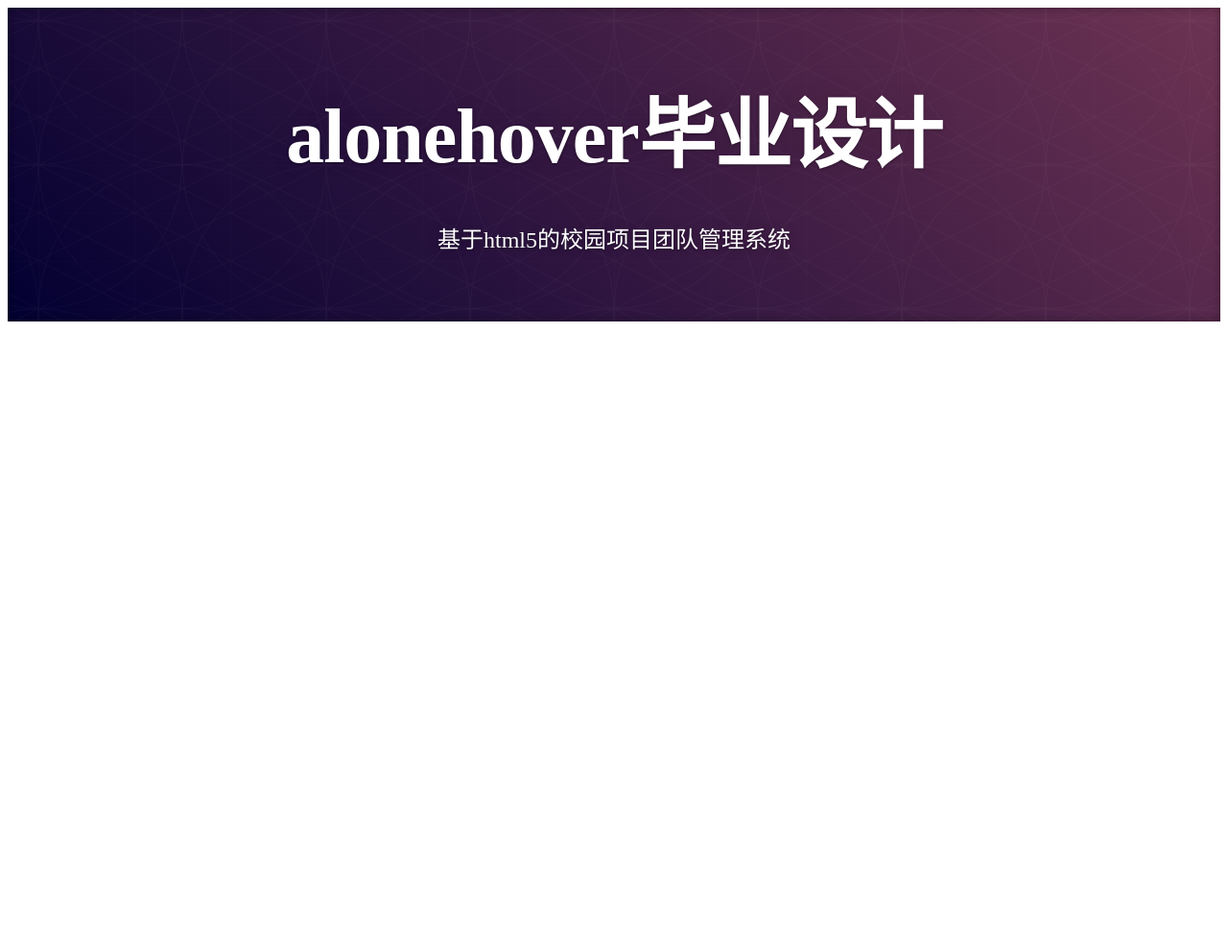
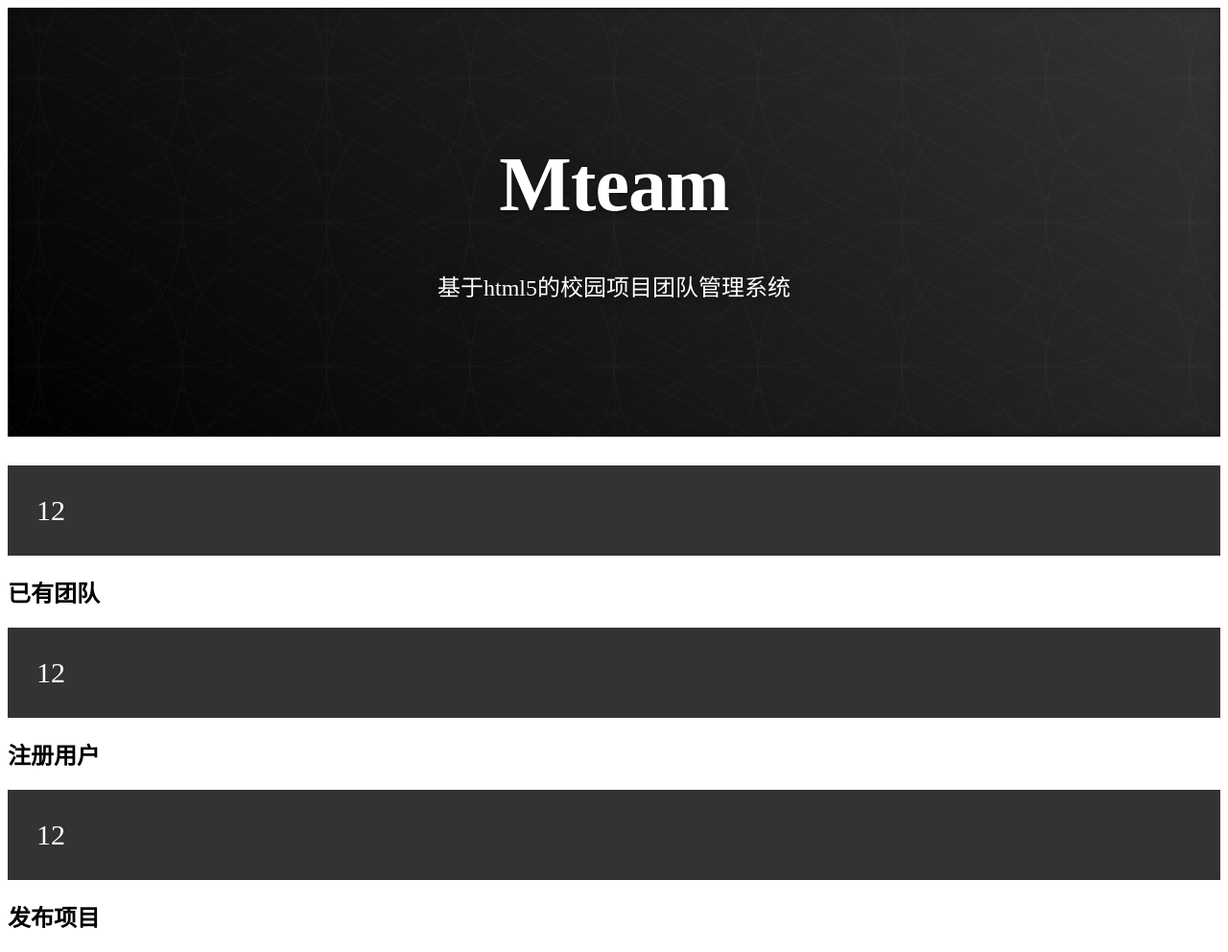
Before and after one commit to alonehover/Mteam, a PHP site: the page made by Application/Home/View/Index/index.html in a window 1280 px wide. Shown: the whole page at 96% size. Before the commit the page ends 335 px from the top, so only its background shows below. Run offline with PHP 8.4, Linux system fonts and the light colour scheme; the template is opened without the code that fills it, so the values that code supplies are empty.

Commit message:
join less
使用less编写样式文件

```diff
--- a/Application/Home/View/Common/headlink.html
+++ b/Application/Home/View/Common/headlink.html
@@ -1,4 +1,5 @@
 <meta charset="utf-8">
+<title>Mteam</title>
 <meta http-equiv="X-UA-Compatible" content="IE=edge">
 <meta name="viewport" content="width=device-width, initial-scale=1">
 <link href="__PUBLIC__/bootstrap/css/bootstrap.min.css" rel="stylesheet">
--- a/Application/Home/View/Common/headnav.html
+++ b/Application/Home/View/Common/headnav.html
@@ -1,4 +1,4 @@
-  <nav class="navbar navbar-inverse" role="navigation">
+  <nav class="navbar navbar-inverse navbar-fixed-top" role="navigation">
     <div class="container">
       <div class="navbar-header">
         <button type="button" class="navbar-toggle collapsed" data-toggle="collapse" data-target="#navbar" aria-expanded="false" aria-controls="navbar">
@@ -7,11 +7,11 @@
           <span class="icon-bar"></span>
           <span class="icon-bar"></span>
         </button>
-        <a class="navbar-brand" href="#">Mteam</a>
+        <a class="navbar-brand" href="{:U('Home/Index/index')}">Mteam</a>
       </div>
       <div id="navbar" class="collapse navbar-collapse">
         <ul class="nav navbar-nav">
-          <li class="active"><a href="#">首页</a></li>
+          <li class="active"><a href="{:U('Home/Index/index')}">首页</a></li>
           <li><a href="#about">团队</a></li>
           <li><a href="#contact">项目</a></li>
         </ul>
--- a/Application/Home/View/Index/index.html
+++ b/Application/Home/View/Index/index.html
@@ -1,18 +1,33 @@
 <!DOCTYPE html>
 <html lang="zh-cn">
   <head>
-	  <title>Bootstrap</title>
 	  <include file="Common:headlink"/>
-	  <link rel="stylesheet" type="text/css" href="../../../../Public/css/home.css"/>
+	  <link rel="stylesheet" type="text/css" href="__PUBLIC__/css/index.css"/>
   </head>
   <body>
   	<include file="Common:headnav"/>
-  	<div class="jumbotron masthead">
+  	<div class="masthead jumbotron">
     	<div class="container">
-	        <h1>alonehover毕业设计</h1>
+	        <h1>Mteam</h1>
 	        <p class="lead">基于html5的校园项目团队管理系统</p>
       	</div>
-    </div><!-- /.container -->
+    </div><!-- /.container-top -->
+    <div class="container">
+      <div class="row text-center mt-num">
+        <div class="col-md-4">
+          <div class="num">12</div>
+          <h2>已有团队</h2>
+        </div>
+        <div class="col-md-4">
+          <div class="num">12</div>
+          <h2>注册用户</h2>
+        </div>
+        <div class="col-md-4">
+          <div class="num">12</div>
+          <h2>发布项目</h2>
+        </div>
+      </div>
+    </div>
     <include file="Common:footlink"/>
   </body>
 </html>
--- a/Public/css/home.css
+++ /dev/null
@@ -1,61 +0,0 @@
-.masthead {
-	padding: 70px 0 80px;
-	margin-bottom: 0;
-	color: #fff;
-}
-
-.jumbotron {
-  position: relative;
-  padding: 40px 0;
-  color: #fff;
-  text-align: center;
-  text-shadow: 0 1px 3px rgba(0,0,0,.4), 0 0 30px rgba(0,0,0,.075);
-  background: #020031; /* Old browsers */
-  background: -moz-linear-gradient(45deg,  #020031 0%, #6d3353 100%); /* FF3.6+ */
-  background: -webkit-gradient(linear, left bottom, right top, color-stop(0%,#020031), color-stop(100%,#6d3353)); /* Chrome,Safari4+ */
-  background: -webkit-linear-gradient(45deg,  #020031 0%,#6d3353 100%); /* Chrome10+,Safari5.1+ */
-  background: -o-linear-gradient(45deg,  #020031 0%,#6d3353 100%); /* Opera 11.10+ */
-  background: -ms-linear-gradient(45deg,  #020031 0%,#6d3353 100%); /* IE10+ */
-  background: linear-gradient(45deg,  #020031 0%,#6d3353 100%); /* W3C */
-  filter: progid:DXImageTransform.Microsoft.gradient( startColorstr='#020031', endColorstr='#6d3353',GradientType=1 ); /* IE6-9 fallback on horizontal gradient */
-  -webkit-box-shadow: inset 0 3px 7px rgba(0,0,0,.2), inset 0 -3px 7px rgba(0,0,0,.2);
-     -moz-box-shadow: inset 0 3px 7px rgba(0,0,0,.2), inset 0 -3px 7px rgba(0,0,0,.2);
-          box-shadow: inset 0 3px 7px rgba(0,0,0,.2), inset 0 -3px 7px rgba(0,0,0,.2);
-}
-.jumbotron h1 {
-  font-size: 80px;
-  font-weight: bold;
-  letter-spacing: -1px;
-  line-height: 1;
-}
-.jumbotron p {
-  font-size: 24px;
-  font-weight: 300;
-  line-height: 1.25;
-  margin-bottom: 30px;
-}
-.jumbotron .container {
-  position: relative;
-  z-index: 2;
-}
-.jumbotron:after {
-  content: '';
-  display: block;
-  position: absolute;
-  top: 0;
-  right: 0;
-  bottom: 0;
-  left: 0;
-  background: url(../img/bs-docs-masthead-pattern.png) repeat center center;
-  opacity: .4;
-}
-@media
-only screen and (-webkit-min-device-pixel-ratio: 2),
-only screen and (   min--moz-device-pixel-ratio: 2),
-only screen and (     -o-min-device-pixel-ratio: 2/1) {
-
-  .jumbotron:after {
-    background-size: 150px 150px;
-  }
-
-}
--- /dev/null
+++ b/Public/css/index.css
@@ -0,0 +1,76 @@
+.masthead {
+  padding: 70px 0 80px;
+  margin-bottom: 0;
+  color: #fff;
+}
+@media screen and (min-width: 768px) {
+  .masthead {
+    padding: 90px 0 110px;
+  }
+}
+.jumbotron {
+  position: relative;
+  color: #fff;
+  text-align: center;
+  text-shadow: 0 1px 3px rgba(0, 0, 0, 0.4), 0 0 30px rgba(0, 0, 0, 0.075);
+  background: #000;
+  /* Old browsers */
+  background: -moz-linear-gradient(45deg, #aa0000 0%, #550000 100%);
+  /* FF3.6+ */
+  background: -webkit-gradient(linear, left bottom, right top, color-stop(0%, #000000), color-stop(100%, #550000));
+  /* Chrome,Safari4+ */
+  background: -webkit-linear-gradient(45deg, #000000 0%, #550000 100%);
+  /* Chrome10+,Safari5.1+ */
+  background: -o-linear-gradient(45deg, #000000 0%, #550000 100%);
+  /* Opera 11.10+ */
+  background: -ms-linear-gradient(45deg, #000000 0%, #550000 100%);
+  /* IE10+ */
+  background: linear-gradient(45deg, #000000 0%, #333333 100%);
+  /* W3C */
+  filter: progid:DXImageTransform.Microsoft.gradient(startColorstr='#020031', endColorstr='#500', GradientType=1);
+  /* IE6-9 fallback on horizontal gradient */
+  -webkit-box-shadow: inset 0 3px 7px rgba(0, 0, 0, 0.2), inset 0 -3px 7px rgba(0, 0, 0, 0.2);
+  -moz-box-shadow: inset 0 3px 7px rgba(0, 0, 0, 0.2), inset 0 -3px 7px rgba(0, 0, 0, 0.2);
+  box-shadow: inset 0 3px 7px rgba(0, 0, 0, 0.2), inset 0 -3px 7px rgba(0, 0, 0, 0.2);
+}
+.jumbotron:after {
+  content: '';
+  display: block;
+  position: absolute;
+  top: 0;
+  right: 0;
+  bottom: 0;
+  left: 0;
+  background: url(../img/bs-docs-masthead-pattern.png) repeat center center;
+  opacity: .4;
+}
+.jumbotron h1 {
+  font-size: 80px;
+  font-weight: bold;
+  letter-spacing: -1px;
+  line-height: 1;
+}
+.jumbotron p {
+  font-size: 24px;
+  font-weight: 300;
+  line-height: 1.25;
+  margin-bottom: 30px;
+}
+.jumbotron .container {
+  position: relative;
+  z-index: 2;
+}
+@media only screen and (-webkit-min-device-pixel-ratio: 2), only screen and (min--moz-device-pixel-ratio: 2), only screen and (-o-min-device-pixel-ratio: 2/1) {
+  .jumbotron:after {
+    background-size: 150px 150px;
+  }
+}
+.mt-num {
+  margin-top: 30px;
+}
+.mt-num .num {
+  padding: 30px;
+  font-size: 30px;
+  background: #333;
+  color: #fff;
+}
--- a/Public/css/style.css
+++ b/Public/css/style.css
@@ -1,3 +1,4 @@
 body{
 	font-family: '微软雅黑';
+	margin-top: 50px;
 }
```
Also changed, not shown: Public/css/home.less (added, +75 -0 lines), Public/css/home.min.css (added, +1 -0 lines), 1 other file.
